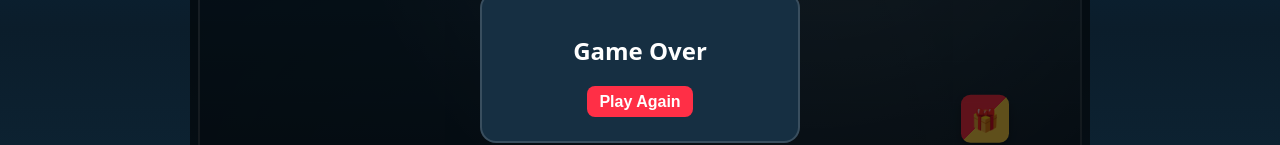
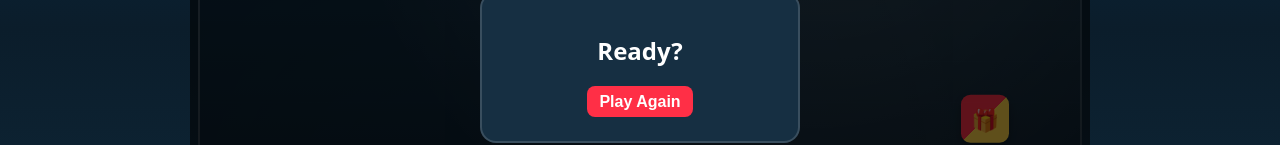
Before and after one commit to MikAoJk/santa-gift-catch, a plain HTML site: page index.html in a window 1280 px wide. Shown: the part 331-476 px from the top of the page. Drawn offline with Linux system fonts and the light colour scheme.

Commit message:
Change modal title from 'Game Over' to 'Ready?'

```diff
--- a/index.html
+++ b/index.html
@@ -34,7 +34,7 @@
 
     <div id="overlay" hidden>
       <div class="modal" role="dialog" aria-modal="true">
-        <h2 id="finalTitle">Game Over</h2>
+        <h2 id="finalTitle">Ready?</h2>
         <p id="finalScoreText"></p>
         <button id="playAgain" class="btn primary">Play Again</button>
       </div>
```
